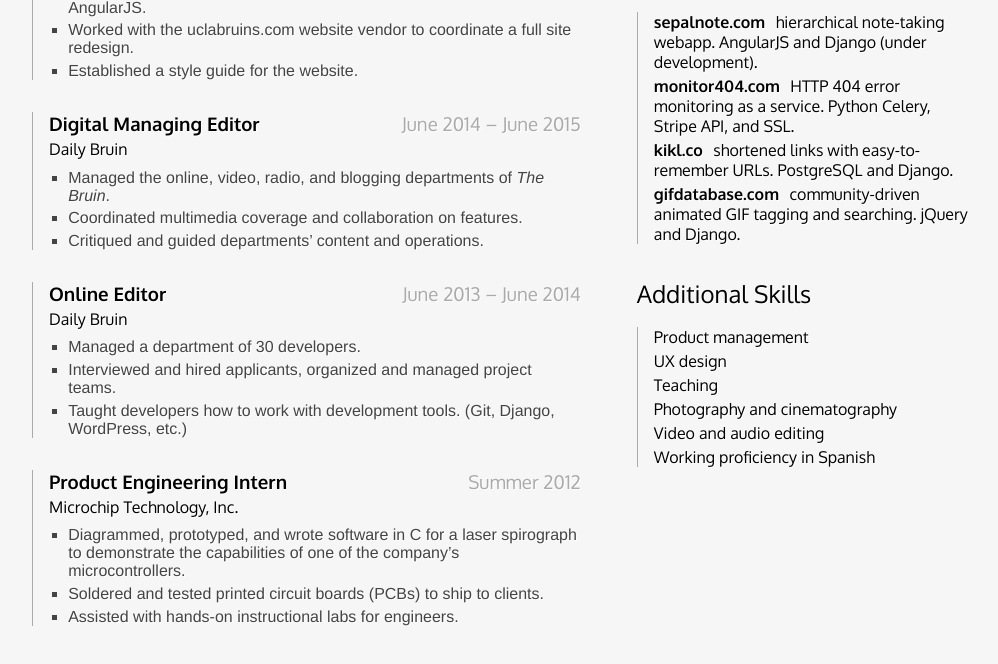
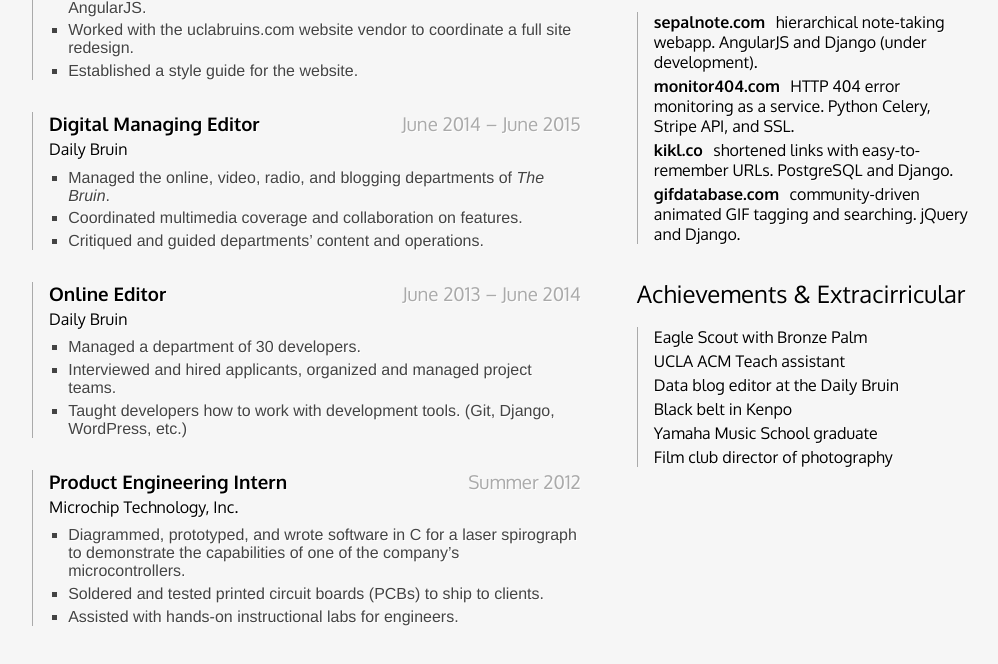
Before and after one commit to liddiard/harrisonliddiard.com, a Django app: page /resume/ in a window 1280 px wide. Shown: the part 670-1334 px from the top of the page, without its empty margins (128-1126 px from the left). Run offline with Django 3.2, Linux system fonts and the light colour scheme; some libraries are stand-ins or nearby versions.

Commit message:
update resume

```diff
--- a/harrisonliddiard/templates/resume.html
+++ b/harrisonliddiard/templates/resume.html
@@ -78,14 +78,14 @@
             <h4><span class="project-name">kikl.co</span> shortened links with easy-to-remember URLs. PostgreSQL and Django.</h4>
             <h4><span class="project-name">gifdatabase.com</span> community-driven animated GIF tagging and searching. jQuery and Django.</h4>
         </div>
-        <h2>Additional Skills</h2>
+        <h2>Achievements &amp; Extracirricular</h2>
         <div class="item">
-            <h4>Product management</h4>
-            <h4>UX design</h4>
-            <h4>Teaching</h4>
-            <h4>Photography and cinematography</h4>
-            <h4>Video and audio editing</h4>
-            <h4>Working proficiency in Spanish</h4>
+            <h4>Eagle Scout with Bronze Palm</h4>
+            <h4>UCLA ACM Teach assistant</h4>
+            <h4>Data blog editor at the Daily Bruin</h4>
+            <h4>Black belt in Kenpo</h4>
+            <h4>Yamaha Music School graduate</h4>
+            <h4>Film club director of photography</h4>
         </div>
     </section>
     <div class="more">
```
